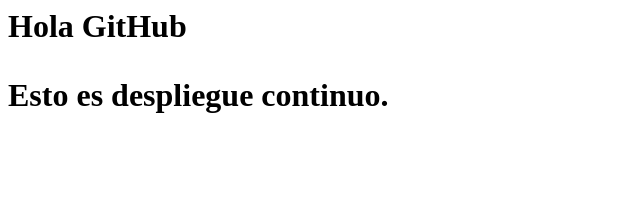
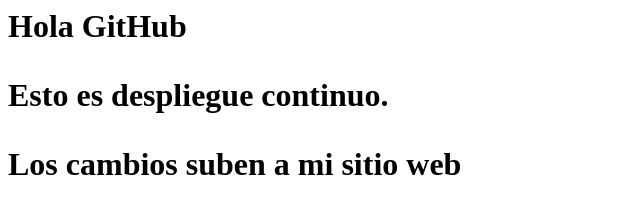
Before and after one commit to rmasabela/MiPortalWeb, a plain HTML site: page Index.html in a window 1280 px wide. Shown: the whole page, without its empty margins (0-640 px from the left). Drawn offline with Linux system fonts and the light colour scheme.

Commit message:
New P added

```diff
--- a/Index.html
+++ b/Index.html
@@ -5,5 +5,6 @@
 <body>
     <h1>Hola GitHub<h1>
     <p>Esto es despliegue continuo.</p>
+    <p>Los cambios suben a mi sitio web</p>
 </body>
 </html>
```
